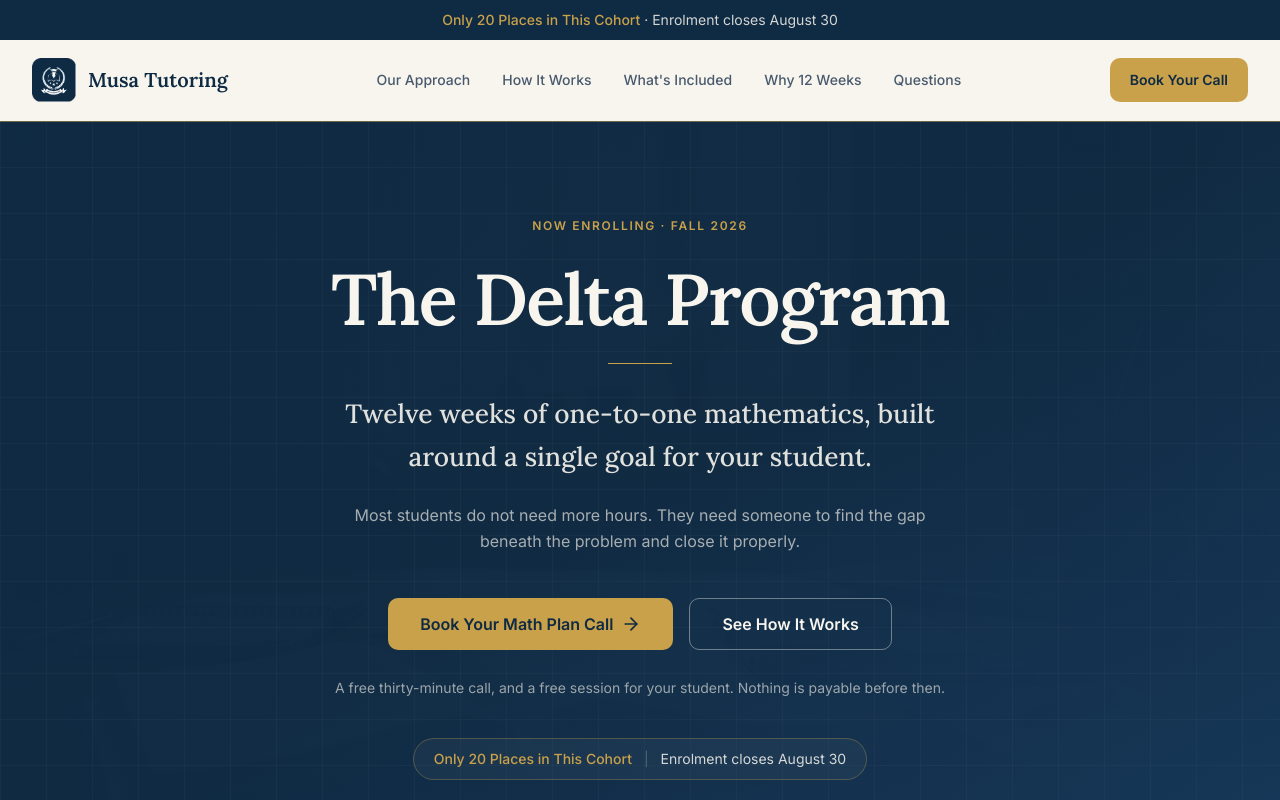
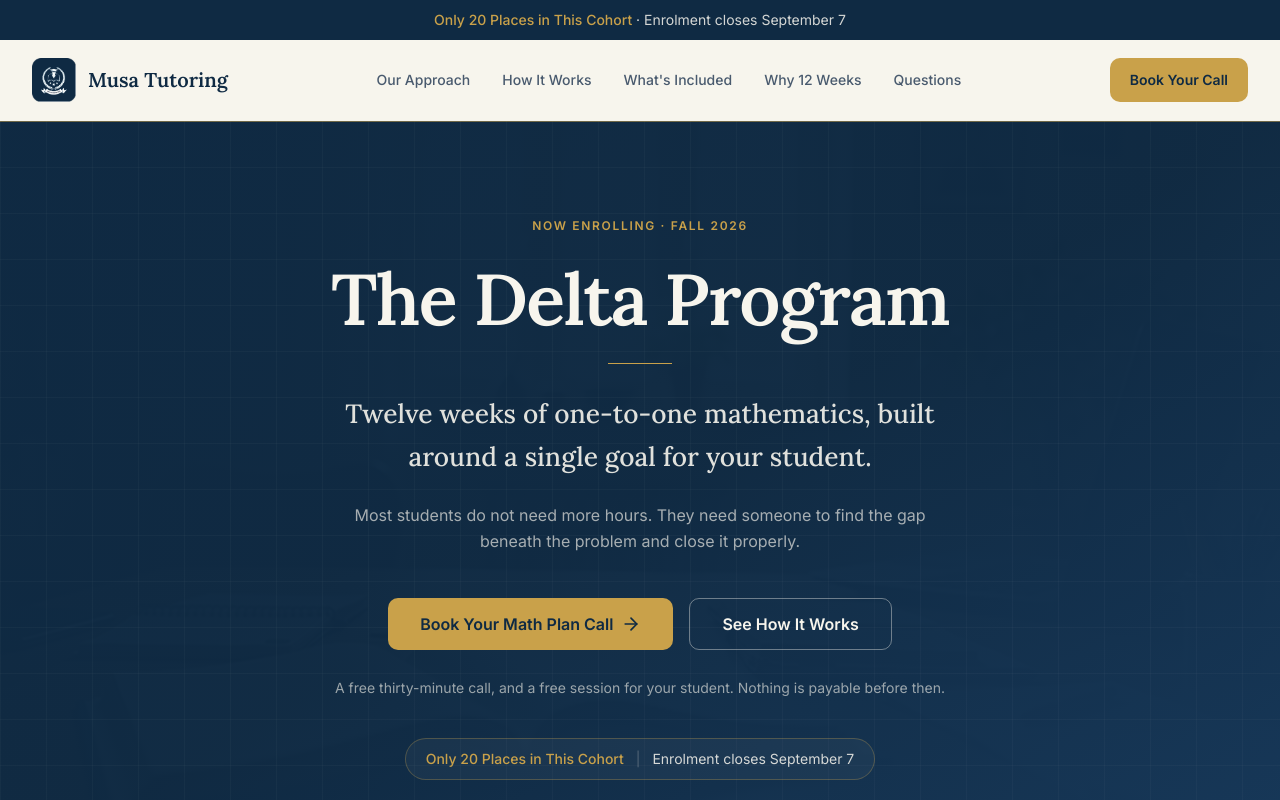
Before and after one commit to musatutoring/musatutoring.github.io, a React (Vite) app: page / in a window 1280 px wide. Shown: the top 800 px of the page. Built offline with nearby package versions, Linux system fonts and the light colour scheme; the HTML template or start-up script is replaced by a standard one.

Commit message:
Add files via upload

```diff
--- a/index.html
+++ b/index.html
@@ -1,5 +1,5 @@
 <!doctype html>
-<!-- BUILD: v4 · navy-gold palette · calendar embed · built 2026-08-25 -->
+<!-- BUILD: v5 · enrolment + start both September 7 · built 2026-08-25 -->
 <html lang="en">
   <head>
     <meta charset="UTF-8" />
--- a/src/components/sections/Footer.tsx
+++ b/src/components/sections/Footer.tsx
@@ -27,7 +27,7 @@ const Footer = () => {
           <div className="mx-auto max-w-2xl text-center">
             <h2 className="mb-5 text-2xl font-semibold text-ivory lg:text-[2rem] lg:leading-snug">
               {open
-                ? 'Twenty Places. One Cohort. Enrolment Closes August 30.'
+                ? `Only ${program.seatsTotal} Places. Enrolment Closes ${program.enrolmentClosesLabel}.`
                 : 'Enrolment Has Closed for This Cohort.'}
             </h2>
             <p className="mb-9 leading-relaxed text-ivory/70">
--- a/src/content/faq.ts
+++ b/src/content/faq.ts
@@ -52,6 +52,6 @@ export const faqs: FaqItem[] = [
   {
     question: 'What if we miss this cohort?',
     answer:
-      'Places are limited and enrolment closes on August 30. If you miss it, join the waiting list and we will contact you before places open again. Families on the waiting list are offered places first.',
+      'Places are limited and enrolment closes on September 7. If you miss it, join the waiting list and we will contact you before places open again. Families on the waiting list are offered places first.',
   },
 ];
--- a/src/content/process.ts
+++ b/src/content/process.ts
@@ -34,7 +34,7 @@ export const enrolmentSteps: Step[] = [
   {
     number: '04',
     title: 'Begin With the Cohort',
-    timing: 'Early September',
+    timing: 'September 7',
     body:
       'Your weekly session times are confirmed and your student begins. The first written report reaches you at the end of week one.',
   },
--- a/src/content/program.ts
+++ b/src/content/program.ts
@@ -12,9 +12,9 @@ export const program = {
   eyebrow: 'Now Enrolling · Fall 2026',
 
   /** Dates. Use the format YYYY-MM-DD; the site works the countdown out. */
-  enrolmentCloses: '2026-08-30',
-  enrolmentClosesLabel: 'August 30',
-  startsLabel: 'early September',
+  enrolmentCloses: '2026-09-07',
+  enrolmentClosesLabel: 'September 7',
+  startsLabel: 'September 7',
   nextCohort: 'the winter cohort',
 
   /** Places in this cohort. */
```
Also changed, not shown: public/version.txt.
